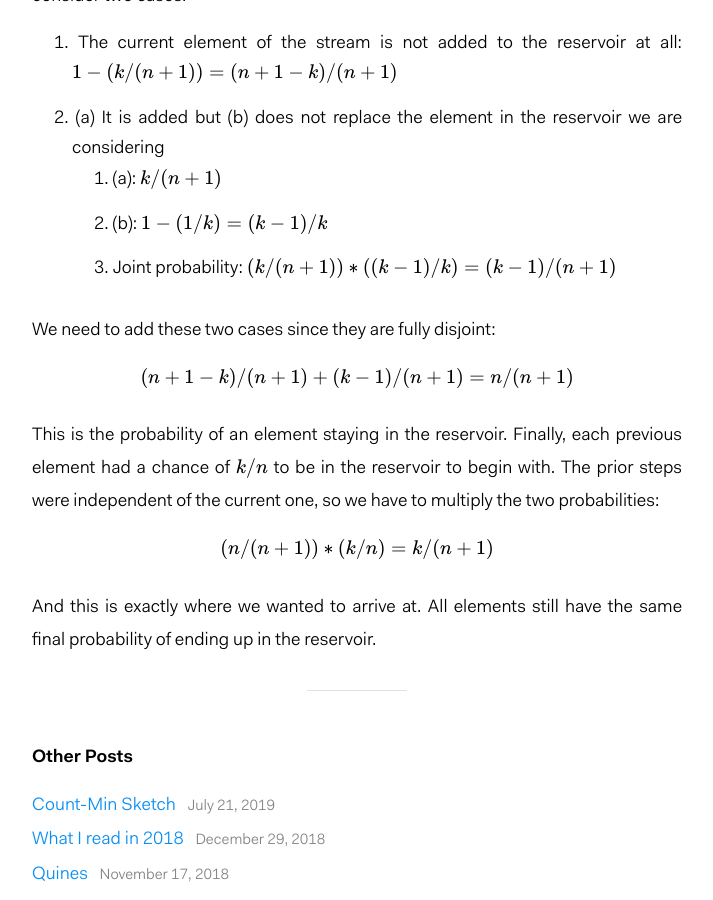
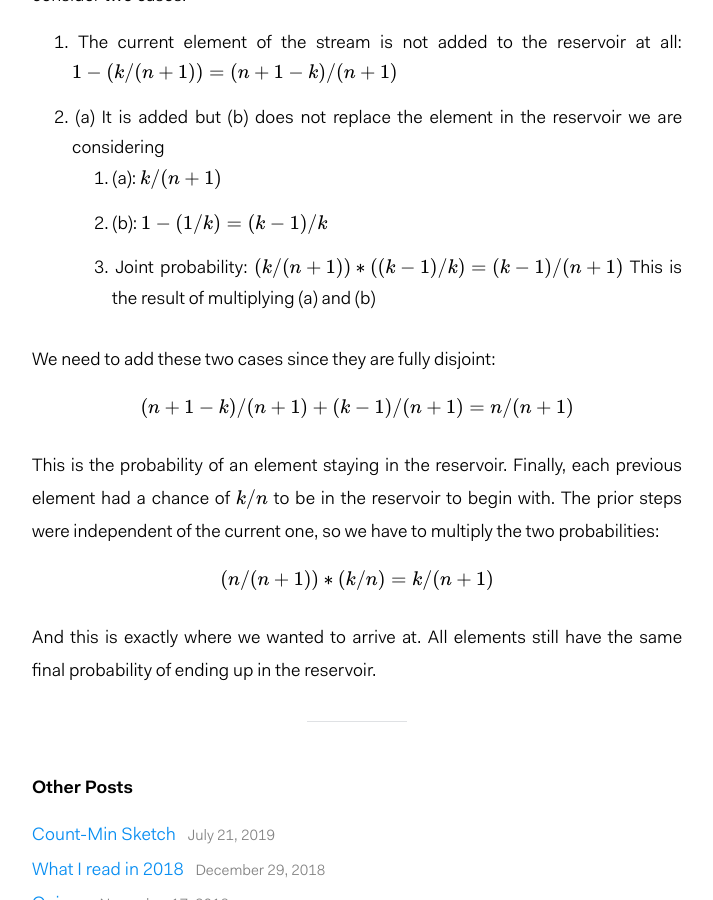
Before and after one commit to florian/florian.github.io, a Jekyll site: the page built from _posts/2019-11-30-reservoir-sampling.md, in a window 1280 px wide and 900 px high, scrolled down 7623 px. Shown: the whole window, without its empty margins (283-996 px from the left). Built offline with Jekyll 4.4.1, drawn with Linux system fonts in a browser that asks for light colours; nearby versions of some CDN libraries; formulas are drawn with MathJax 3.

Commit message:
Make appendix clearer

```diff
--- a/_posts/2019-11-30-reservoir-sampling.md
+++ b/_posts/2019-11-30-reservoir-sampling.md
@@ -201,7 +201,7 @@ To compute the probability of an element being kept in the reservoir, we need to
 1. (a) It is added but (b) does not replace the element in the reservoir we are considering
 	1. (a): \\(k / (n + 1)\\)
 	1. (b): \\(1 - (1 / k) = (k - 1) / k\\)
-	1. Joint probability: \\((k / (n + 1)) * ((k - 1) / k) = (k - 1) / (n + 1)\\)
+	1. Joint probability: \\((k / (n + 1)) * ((k - 1) / k) = (k - 1) / (n + 1)\\) This is the result of multiplying (a) and (b)
 
 We need to add these two cases since they are fully disjoint:
 \\[
```
